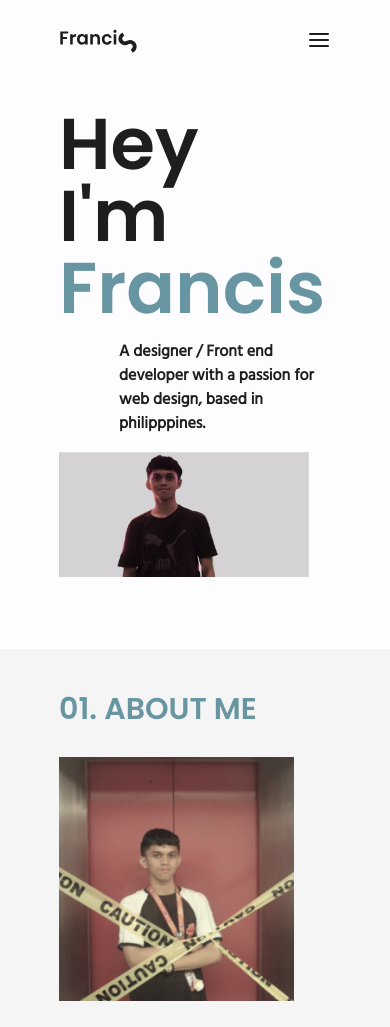
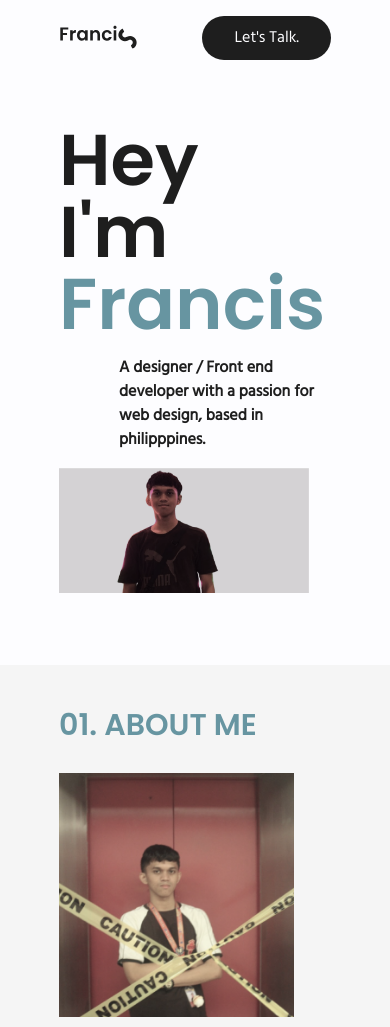
Before and after one commit to gjyannDev/meself-portfolio, a website built with Vite: page index.html in a window 390 px wide. Shown: the top 1027 px of the page. Built offline with nearby package versions, Linux system fonts and the light colour scheme.

Commit message:
Removed the menu bar and changed it with contact btn in mobile

```diff
--- a/index.html
+++ b/index.html
@@ -29,9 +29,9 @@
             <a href="#">Let's Talk.</a>
           </button>
       </nav>
-      <div class="menu__logo-container">
+      <!-- <div class="menu__logo-container">
         <img src="./menu.svg" alt="menu image" class="menu__bar">
-      </div>
+      </div> -->
     </header>
     <main>
       <section class="hero__section container">
--- a/styles/components/header.css
+++ b/styles/components/header.css
@@ -1,8 +1,12 @@
 .header__container {
-  margin-top: var(--size-2xl);
   display: flex;
   align-items: center;
   justify-content: space-between;
+  position: sticky;
+  top: 0;
+  background-color: var(--clr-light);
+  padding: 1rem 0 1rem 0;
+  z-index: 3;
 }
 
 .logo__img {
@@ -14,7 +18,15 @@
 }
 
 .contact__btn {
-  display: none;
+  width: fit-content;
+  padding: 0.8rem 2rem 0.8rem 2rem;
+  background-color: var(--clr-dark);
+  border-radius: 60px;
+  color: var(--clr-light);
+}
+
+.contact__btn a {
+  color: var(--clr-light);
 }
 
 /* xss */
@@ -37,24 +49,12 @@
 /* md */
 @media (min-width: 768px) {
   .header__container {
-    margin-top: var(--size-2xl);
+    padding: 1rem 0 1rem 0;
   }
 
   .nav__links {
     display: flex;
     gap: var(--size-3xl);
-  }
-
-  .contact__btn {
-    display: block;
-    width: fit-content;
-    padding: 0.8rem 2rem 0.8rem 2rem;
-    background-color: var(--clr-dark);
-    border-radius: 60px;
-  }
-
-  .contact__btn a {
-    color: var(--clr-light);
   }
 
   .menu__logo-container {
```
Also changed, not shown: public/menu.svg (deleted).
